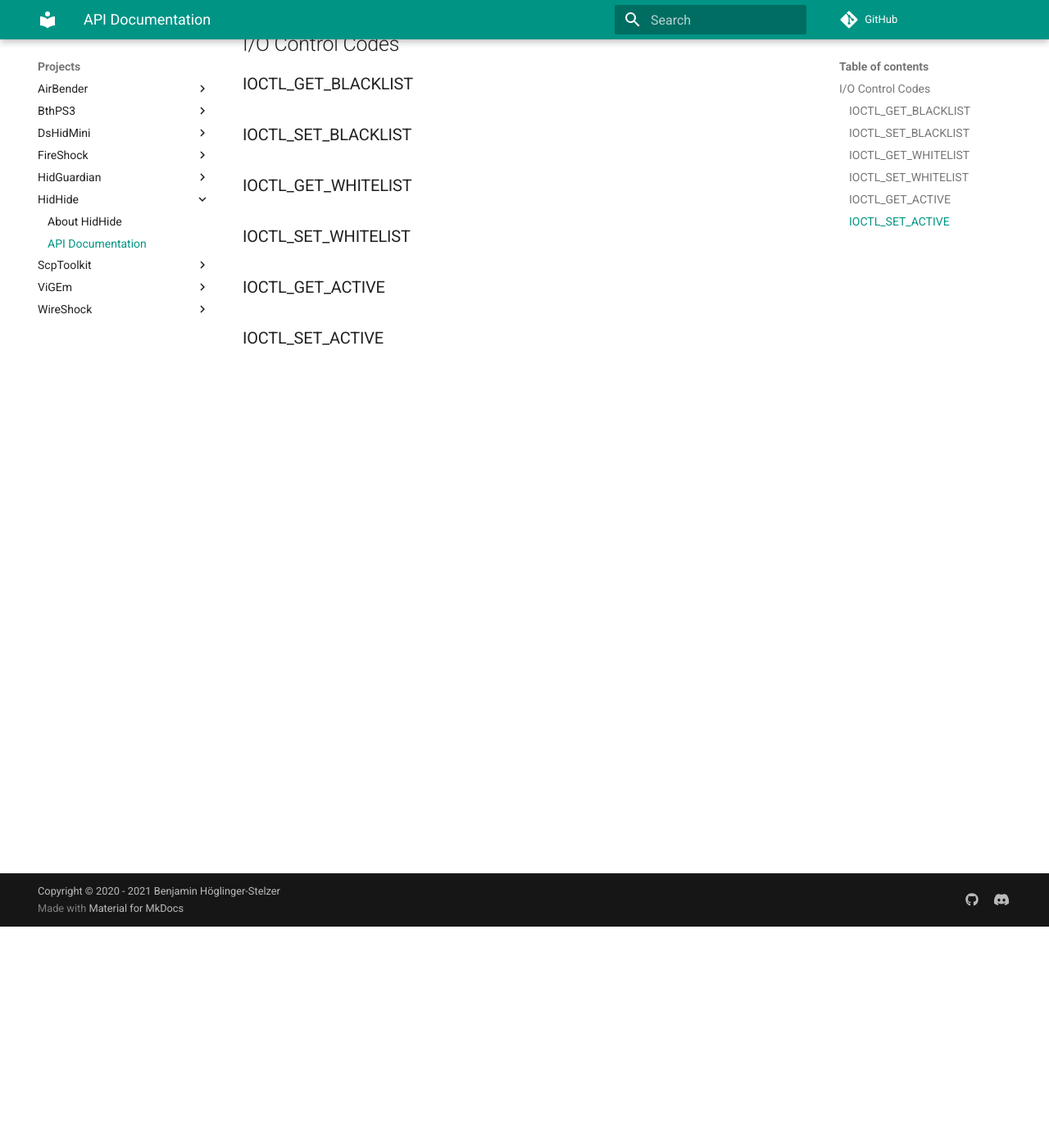
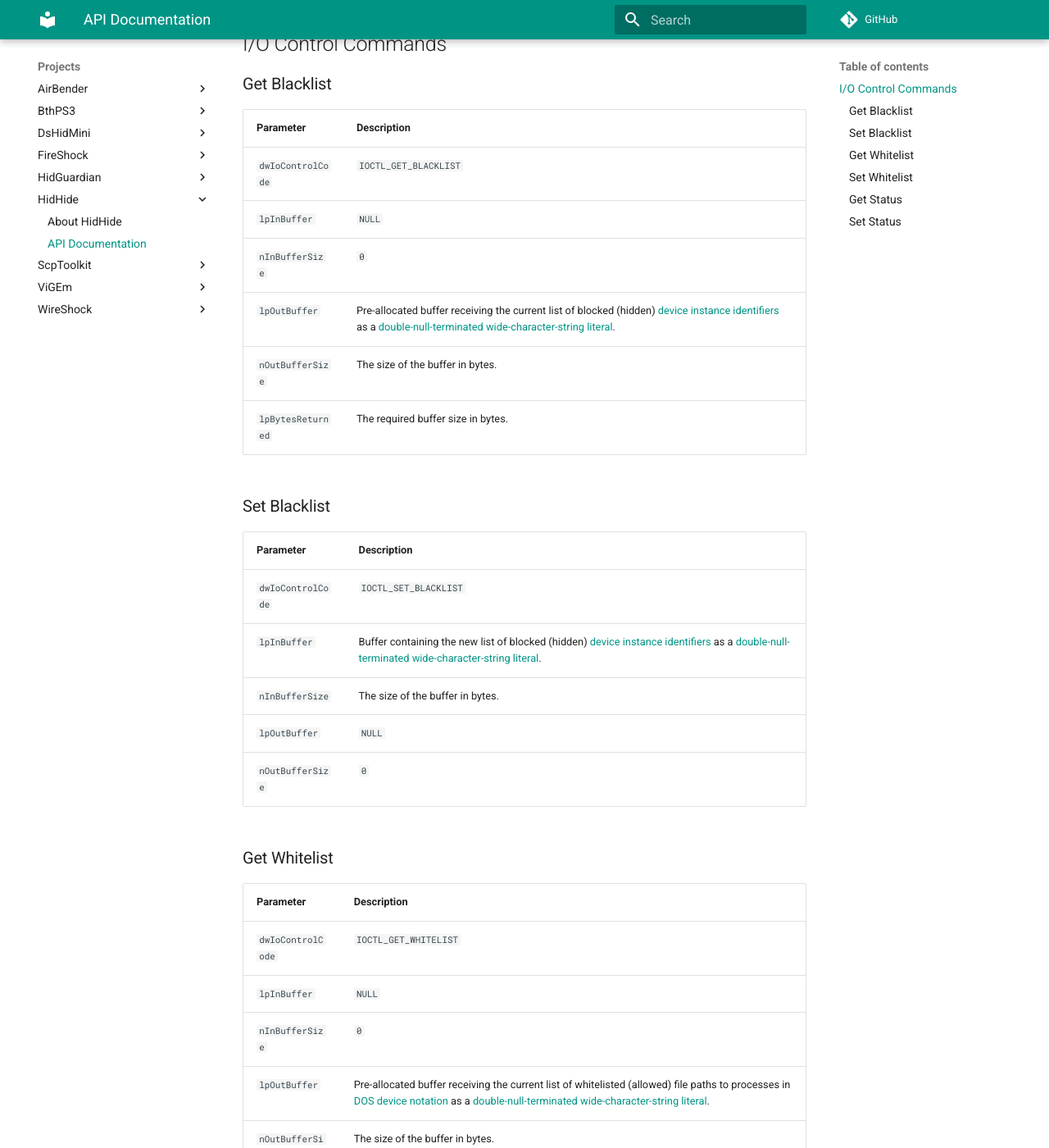
Before and after one commit to nefarius/ViGEm.github.io, an MkDocs documentation site: the page built from docs/projects/HidHide/API-Documentation.md, in a window 1280 px wide and 1400 px high, scrolled down 270 px. Shown: the whole window at 82% size. Built offline with MkDocs 1.6.1 and Material for MkDocs 9.7.7, drawn with Linux system fonts in a browser that asks for light colours; comment, search, counter and statistics services are not loaded; some of the changed text lies outside the part shown.

Commit message:
Added IOCTL descriptions

```diff
--- a/docs/projects/HidHide/API-Documentation.md
+++ b/docs/projects/HidHide/API-Documentation.md
@@ -2,16 +2,66 @@
 
 !!! important "Work in progress"
 
-## I/O Control Codes
+## I/O Control Commands
 
-### IOCTL_GET_BLACKLIST
+### Get Blacklist
 
-### IOCTL_SET_BLACKLIST
+| Parameter | Description |
+|---|---|
+| `dwIoControlCode` | `IOCTL_GET_BLACKLIST` |
+| `lpInBuffer` | `NULL` |
+| `nInBufferSize` | `0` |
+| `lpOutBuffer` | Pre-allocated buffer receiving the current list of blocked (hidden) [device instance identifiers](https://docs.microsoft.com/en-us/windows-hardware/drivers/install/device-instance-ids) as a [double-null-terminated](https://devblogs.microsoft.com/oldnewthing/20091008-00/?p=16443) [wide-character-string literal](https://docs.microsoft.com/en-us/cpp/c-language/multibyte-and-wide-characters?view=msvc-160). |
+| `nOutBufferSize` | The size of the buffer in bytes. |
+| `lpBytesReturned` | The required buffer size in bytes. |
 
-### IOCTL_GET_WHITELIST
+### Set Blacklist
 
-### IOCTL_SET_WHITELIST
+| Parameter | Description |
+|---|---|
+| `dwIoControlCode` | `IOCTL_SET_BLACKLIST` |
+| `lpInBuffer` | Buffer containing the new list of blocked (hidden) [device instance identifiers](https://docs.microsoft.com/en-us/windows-hardware/drivers/install/device-instance-ids) as a [double-null-terminated](https://devblogs.microsoft.com/oldnewthing/20091008-00/?p=16443) [wide-character-string literal](https://docs.microsoft.com/en-us/cpp/c-language/multibyte-and-wide-characters?view=msvc-160). |
+| `nInBufferSize` | The size of the buffer in bytes. |
+| `lpOutBuffer` | `NULL` |
+| `nOutBufferSize` | `0` |
 
-### IOCTL_GET_ACTIVE
+### Get Whitelist
 
-### IOCTL_SET_ACTIVE
+| Parameter | Description |
+|---|---|
+| `dwIoControlCode` | `IOCTL_GET_WHITELIST` |
+| `lpInBuffer` | `NULL` |
+| `nInBufferSize` | `0` |
+| `lpOutBuffer` | Pre-allocated buffer receiving the current list of whitelisted (allowed) file paths to processes in [DOS device notation](https://docs.microsoft.com/en-us/windows/win32/api/fileapi/nf-fileapi-querydosdevicew#parameters) as a [double-null-terminated](https://devblogs.microsoft.com/oldnewthing/20091008-00/?p=16443) [wide-character-string literal](https://docs.microsoft.com/en-us/cpp/c-language/multibyte-and-wide-characters?view=msvc-160). |
+| `nOutBufferSize` | The size of the buffer in bytes. |
+| `lpBytesReturned` | The required buffer size in bytes. |
+
+### Set Whitelist
+
+| Parameter | Description |
+|---|---|
+| `dwIoControlCode` | `IOCTL_SET_WHITELIST` |
+| `lpInBuffer` | Buffer containing the new list of whitelisted (allowed) file paths to processes in [DOS device notation](https://docs.microsoft.com/en-us/windows/win32/api/fileapi/nf-fileapi-querydosdevicew#parameters) as a [double-null-terminated](https://devblogs.microsoft.com/oldnewthing/20091008-00/?p=16443) [wide-character-string literal](https://docs.microsoft.com/en-us/cpp/c-language/multibyte-and-wide-characters?view=msvc-160). |
+| `nInBufferSize` | The size of the buffer in bytes. |
+| `lpOutBuffer` | `NULL` |
+| `nOutBufferSize` | `0` |
+
+### Get Status
+
+| Parameter | Description |
+|---|---|
+| `dwIoControlCode` | `IOCTL_GET_ACTIVE` |
+| `lpInBuffer` | `NULL` |
+| `nInBufferSize` | `0` |
+| `lpOutBuffer` | Gets the current state of the hiding capabilities (`1` = device hiding active, `0` = device hiding inactive). |
+| `nOutBufferSize` | `sizeof(BOOLEAN)` (4 bytes) |
+
+### Set Status
+
+| Parameter | Description |
+|---|---|
+| `dwIoControlCode` | `IOCTL_SET_ACTIVE` |
+| `lpInBuffer` | Sets the new state of the hiding capabilities (`1` = device hiding active, `0` = device hiding inactive). |
+| `nInBufferSize` | `sizeof(BOOLEAN)` (4 bytes) |
+| `lpOutBuffer` | `NULL` |
+| `nOutBufferSize` | `0` |
```
